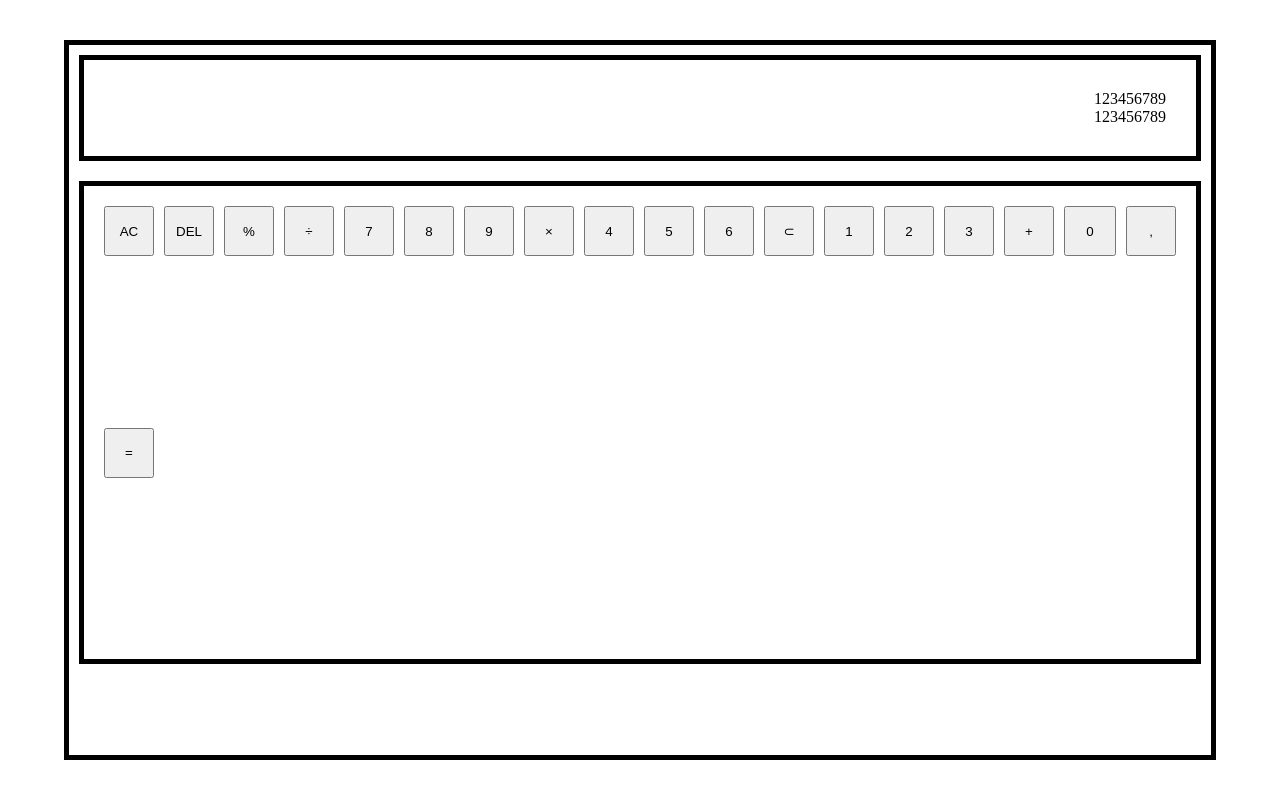
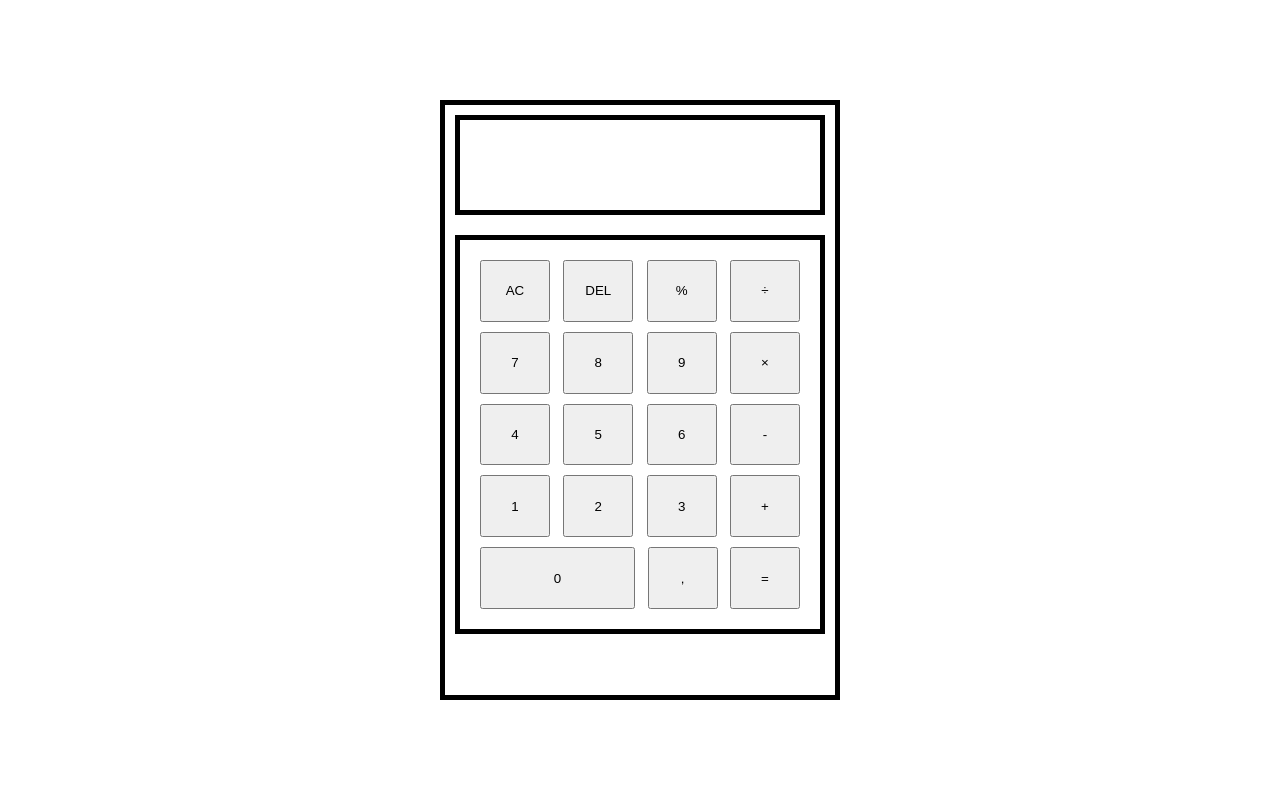
Before and after one commit to Kurt3z/calculator, a plain HTML site: page index.html in a window 1280 px wide. Both pictures are taken after a click on the button "AC". Drawn offline with Linux system fonts and the light colour scheme.

Commit message:
feat: Display numbers and clear features

```diff
--- a/index.html
+++ b/index.html
@@ -9,31 +9,33 @@
     <body>
         <main class="calculator-body">
             <div class="display">
-                <p id="last-number">123456789</p>
-                <p id="current-number">123456789</p>
+                <p id="last-number"></p>
+                <p id="current-number"></p>
             </div>
 
             <div class="buttons">
-                <button>AC</button>
-                <button>DEL</button>
-                <button>%</button>
-                <button>&div;</button>
-                <button>7</button>
-                <button>8</button>
-                <button>9</button>
-                <button>&times;</button>
-                <button>4</button>
-                <button>5</button>
-                <button>6</button>
-                <button>&sub;</button>
-                <button>1</button>
-                <button>2</button>
-                <button>3</button>
-                <button>&plus;</button>
-                <button class="grow">0</button>
+                <button id="clear">AC</button>
+                <button id="delete">DEL</button>
+                <button class="operator">%</button>
+                <button class="operator">&div;</button>
+                <button class="number">7</button>
+                <button class="number">8</button>
+                <button class="number">9</button>
+                <button class="operator">&times;</button>
+                <button class="number">4</button>
+                <button class="number">5</button>
+                <button class="number">6</button>
+                <button class="operator">-</button>
+                <button class="number">1</button>
+                <button class="number">2</button>
+                <button class="number">3</button>
+                <button class="operator">&plus;</button>
+                <button class="grow number">0</button>
                 <button>&comma;</button>
-                <button>&equals;</button>
+                <button id="equals">&equals;</button>
             </div>
         </main>
+
+        <script src="./script.js"></script>
     </body>
 </html>
--- a/script.js
+++ b/script.js
@@ -14,23 +14,50 @@ const divide = function (a, b) {
     return a / b;
 };
 
-let firstNumber;
+const modulo = function (a, b) {
+    return a % b;
+};
+
+let firstNumber = 0;
 let operator;
-let secondNumber;
+let secondNumber = 0;
+let result;
 
 const operate = function (operator, num1, num2) {
     switch (operator) {
         case '+':
-            add(num1, num2);
-            break;
+            return add(num1, num2);
         case '-':
-            subtract(num1, num2);
-        case 'x':
-            multiply(num1, num2);
-            break;
-        case '/':
-            divide(num1, num2);
+            return subtract(num1, num2);
+        case '×':
+            return multiply(num1, num2);
+        case '÷':
+            return divide(num1, num2);
+        case '%':
+            return modulo(num1, num2);
         default:
             break;
     }
 };
+
+//////////////////////////////////////////////////////
+// DOM Elements
+const numbersBtn = document.querySelectorAll('.number');
+const operatorsBtn = document.querySelectorAll('.operator');
+const lastNumberBox = document.querySelector('#last-number');
+const currentNumberBox = document.querySelector('#current-number');
+const equalsBtn = document.querySelector('#equals');
+const clearBtn = document.querySelector('#clear');
+const deleteBtn = document.querySelector('#delete');
+
+numbersBtn.forEach(btn => {
+    btn.addEventListener('click', function (e) {
+        currentNumberBox.textContent += e.target.textContent;
+    });
+});
+
+clearBtn.addEventListener('click', function () {
+    firstNumber, secondNumber, (result = 0);
+    currentNumberBox.textContent = '';
+    lastNumberBox.textContent = '';
+});
--- a/style.css
+++ b/style.css
@@ -20,10 +20,14 @@ body {
 
 .display {
     width: 100%;
-    padding: 30px;
+    height: 100px;
+    padding: 20px;
     margin-bottom: 20px;
     border: 5px solid black;
     text-align: right;
+    display: flex;
+    flex-direction: column;
+    justify-content: space-between;
 }
 
 .buttons {
@@ -38,10 +42,27 @@ body {
 }
 
 .buttons .grow {
-    flex-grow: 2;
+    flex-grow: 1;
 }
 
 .buttons button {
     max-height: 50px;
     width: 50px;
 }
+
+@media (min-width: 40rem) {
+    .calculator-body {
+        max-width: 400px;
+        max-height: 600px;
+    }
+
+    .buttons .grow {
+        flex-grow: 0;
+        width: 155px;
+    }
+
+    .buttons button {
+        max-height: 80px;
+        width: 70px;
+    }
+}
```
